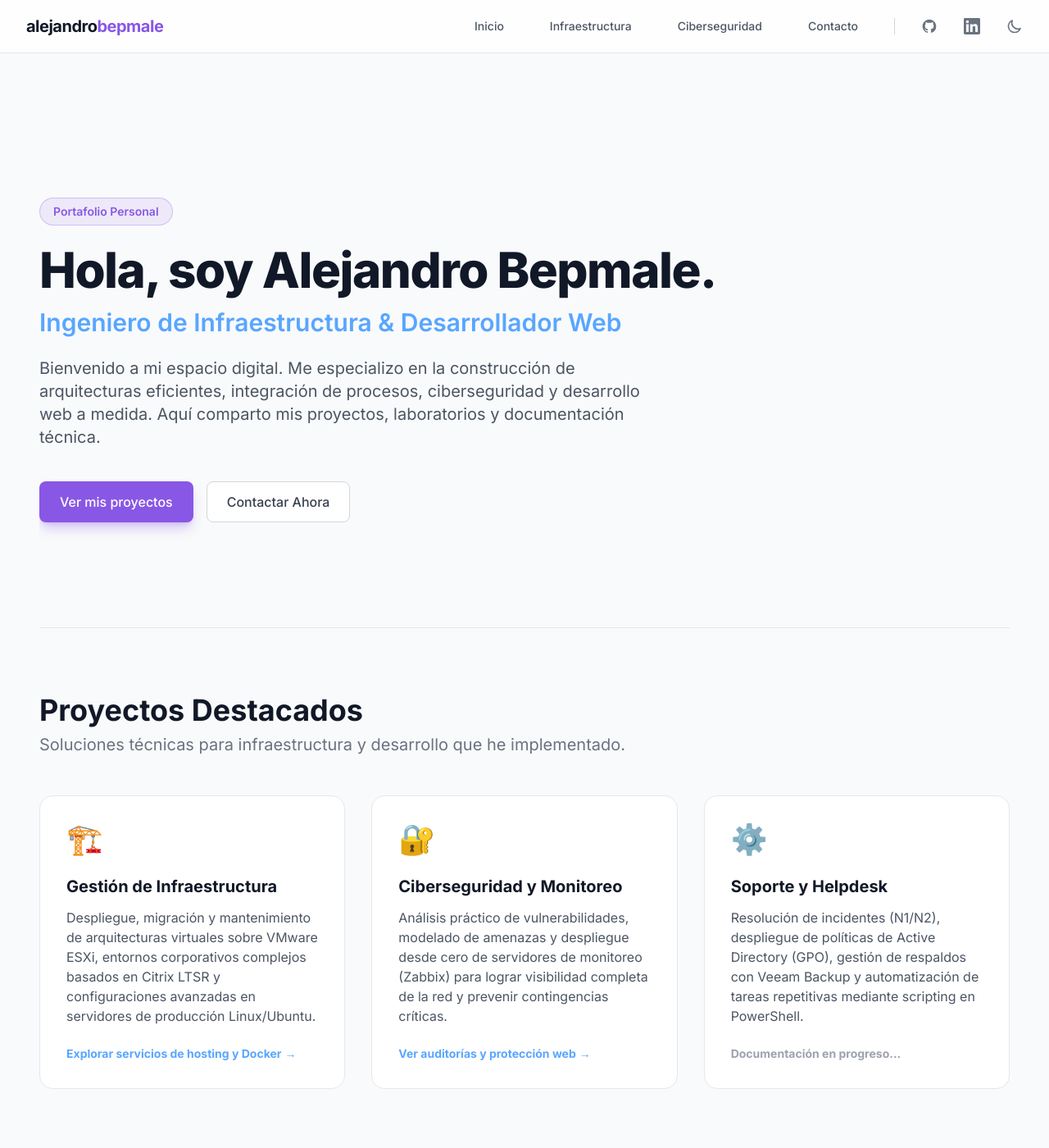
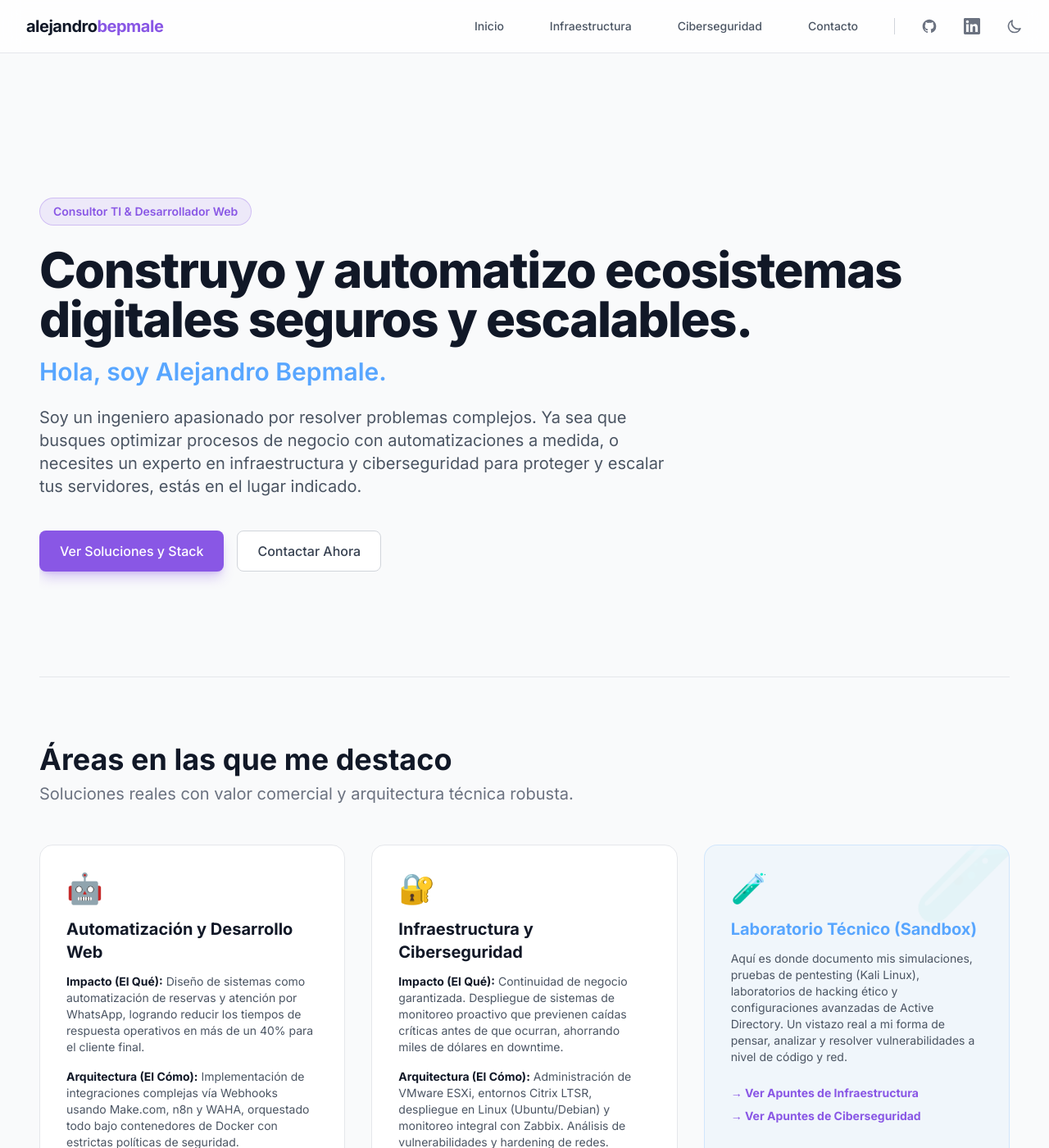
Before and after one commit to alejandrobepmale/alejandrobepmale.github.io, a Jekyll site: the page built from index.html, in a window 1280 px wide and 1400 px high. Shown: the whole window at 82% size. Built offline with Jekyll 4.4.1, drawn with Linux system fonts in a browser that asks for light colours; nearby versions of some CDN libraries.

Commit message:
Aplicar estrategia de copy dual y seccion de Laboratorio

```diff
--- a/index.html
+++ b/index.html
@@ -7,46 +7,50 @@ description: Especialista en desarrollo web, hosting avanzado y automatización
 
 <!-- Hero Section -->
 <section class="py-16 md:py-24 lg:py-32 flex flex-col items-start justify-center relative overflow-hidden">
-  <span class="inline-block px-4 py-1.5 rounded-full border border-brand-purple/30 bg-brand-purple/10 text-brand-purple dark:text-[#d2a8ff] text-sm font-semibold mb-6">Portafolio Personal</span>
-  <h1 class="text-4xl md:text-5xl lg:text-6xl font-extrabold tracking-tight text-gray-900 dark:text-white leading-tight mb-4">Hola, soy Alejandro Bepmale.</h1>
-  <h2 class="text-2xl md:text-3xl font-semibold text-brand-blue mb-6">Ingeniero de Infraestructura & Desarrollador Web</h2>
-  <p class="text-lg md:text-xl text-gray-600 dark:text-gray-400 max-w-3xl mb-10 leading-relaxed">Bienvenido a mi espacio digital. Me especializo en la construcción de arquitecturas eficientes, integración de procesos, ciberseguridad y desarrollo web a medida. Aquí comparto mis proyectos, laboratorios y documentación técnica.</p>
+  <span class="inline-block px-4 py-1.5 rounded-full border border-brand-purple/30 bg-brand-purple/10 text-brand-purple dark:text-[#d2a8ff] text-sm font-semibold mb-6">Consultor TI & Desarrollador Web</span>
+  <h1 class="text-4xl md:text-5xl lg:text-6xl font-extrabold tracking-tight text-gray-900 dark:text-white leading-tight mb-4">Construyo y automatizo ecosistemas digitales seguros y escalables.</h1>
+  <h2 class="text-2xl md:text-3xl font-semibold text-brand-blue mb-6">Hola, soy Alejandro Bepmale.</h2>
+  <p class="text-lg md:text-xl text-gray-600 dark:text-gray-400 max-w-3xl mb-10 leading-relaxed">Soy un ingeniero apasionado por resolver problemas complejos. Ya sea que busques optimizar procesos de negocio con automatizaciones a medida, o necesites un experto en infraestructura y ciberseguridad para proteger y escalar tus servidores, estás en el lugar indicado.</p>
 
   <div class="flex flex-col sm:flex-row gap-4 w-full sm:w-auto">
-    <a href="#proyectos" class="inline-flex items-center justify-center px-6 py-3 border border-transparent text-base font-medium rounded-lg text-white bg-brand-purple hover:bg-[#7a4dd4] shadow-lg shadow-brand-purple/30 transition-all hover:-translate-y-1 text-center">Ver mis proyectos</a>
+    <a href="#destacado" class="inline-flex items-center justify-center px-6 py-3 border border-transparent text-base font-medium rounded-lg text-white bg-brand-purple hover:bg-[#7a4dd4] shadow-lg shadow-brand-purple/30 transition-all hover:-translate-y-1 text-center">Ver Soluciones y Stack</a>
     <a href="#contacto" class="inline-flex items-center justify-center px-6 py-3 border border-gray-300 dark:border-gray-700 text-base font-medium rounded-lg text-gray-700 dark:text-gray-200 bg-white dark:bg-transparent hover:bg-gray-50 dark:hover:bg-gray-800 transition-all hover:-translate-y-1 text-center">Contactar Ahora</a>
   </div>
 </section>
 
-<!-- Proyectos Section -->
-<section id="proyectos" class="py-20 border-t border-gray-200 dark:border-gray-800">
-  <h2 class="text-3xl md:text-4xl font-bold text-gray-900 dark:text-white mb-2">Proyectos Destacados</h2>
-  <p class="text-xl text-gray-500 dark:text-gray-400 mb-12">Soluciones técnicas para infraestructura y desarrollo que he implementado.</p>
+<!-- Soluciones Section -->
+<section id="destacado" class="py-20 border-t border-gray-200 dark:border-gray-800">
+  <h2 class="text-3xl md:text-4xl font-bold text-gray-900 dark:text-white mb-2">Áreas en las que me destaco</h2>
+  <p class="text-xl text-gray-500 dark:text-gray-400 mb-12">Soluciones reales con valor comercial y arquitectura técnica robusta.</p>
 
-  <div class="grid grid-cols-1 md:grid-cols-2 lg:grid-cols-3 gap-8">
+  <div class="grid grid-cols-1 lg:grid-cols-3 gap-8">
 
     <!-- Service 1 -->
-    <div class="bg-white dark:bg-gray-900 border border-gray-200 dark:border-gray-800 rounded-2xl p-8 hover:shadow-xl hover:-translate-y-1 transition-all duration-300 group">
-      <div class="text-4xl mb-6">🏗️</div>
-      <h3 class="text-xl font-bold text-gray-900 dark:text-white mb-3">Gestión de Infraestructura</h3>
-      <p class="text-gray-600 dark:text-gray-400 mb-6">Despliegue, migración y mantenimiento de arquitecturas virtuales sobre VMware ESXi, entornos corporativos complejos basados en Citrix LTSR y configuraciones avanzadas en servidores de producción Linux/Ubuntu.</p>
-      <a href="/infraestructura" class="text-sm font-bold text-brand-blue group-hover:text-brand-purple transition-colors flex items-center">Explorar servicios de hosting y Docker <span class="ml-1">&rarr;</span></a>
+    <div class="bg-white dark:bg-gray-900 border border-gray-200 dark:border-gray-800 rounded-2xl p-8 hover:shadow-xl transition-all duration-300">
+      <div class="text-4xl mb-4">🤖</div>
+      <h3 class="text-xl font-bold text-gray-900 dark:text-white mb-3">Automatización y Desarrollo Web</h3>
+      <p class="text-gray-600 dark:text-gray-400 mb-4 text-sm"><strong class="text-gray-900 dark:text-gray-200">Impacto (El Qué):</strong> Diseño de sistemas como automatización de reservas y atención por WhatsApp, logrando reducir los tiempos de respuesta operativos en más de un 40% para el cliente final.</p>
+      <p class="text-gray-600 dark:text-gray-400 mb-6 text-sm"><strong class="text-gray-900 dark:text-gray-200">Arquitectura (El Cómo):</strong> Implementación de integraciones complejas vía Webhooks usando Make.com, n8n y WAHA, orquestado todo bajo contenedores de Docker con estrictas políticas de seguridad.</p>
     </div>
 
     <!-- Service 2 -->
-    <div class="bg-white dark:bg-gray-900 border border-gray-200 dark:border-gray-800 rounded-2xl p-8 hover:shadow-xl hover:-translate-y-1 transition-all duration-300 group">
-      <div class="text-4xl mb-6">🔐</div>
-      <h3 class="text-xl font-bold text-gray-900 dark:text-white mb-3">Ciberseguridad y Monitoreo</h3>
-      <p class="text-gray-600 dark:text-gray-400 mb-6">Análisis práctico de vulnerabilidades, modelado de amenazas y despliegue desde cero de servidores de monitoreo (Zabbix) para lograr visibilidad completa de la red y prevenir contingencias críticas.</p>
-      <a href="/ciberseguridad" class="text-sm font-bold text-brand-blue group-hover:text-brand-purple transition-colors flex items-center">Ver auditorías y protección web <span class="ml-1">&rarr;</span></a>
+    <div class="bg-white dark:bg-gray-900 border border-gray-200 dark:border-gray-800 rounded-2xl p-8 hover:shadow-xl transition-all duration-300">
+      <div class="text-4xl mb-4">🔐</div>
+      <h3 class="text-xl font-bold text-gray-900 dark:text-white mb-3">Infraestructura y Ciberseguridad</h3>
+      <p class="text-gray-600 dark:text-gray-400 mb-4 text-sm"><strong class="text-gray-900 dark:text-gray-200">Impacto (El Qué):</strong> Continuidad de negocio garantizada. Despliegue de sistemas de monitoreo proactivo que previenen caídas críticas antes de que ocurran, ahorrando miles de dólares en downtime.</p>
+      <p class="text-gray-600 dark:text-gray-400 mb-6 text-sm"><strong class="text-gray-900 dark:text-gray-200">Arquitectura (El Cómo):</strong> Administración de VMware ESXi, entornos Citrix LTSR, despliegue en Linux (Ubuntu/Debian) y monitoreo integral con Zabbix. Análisis de vulnerabilidades y hardening de redes.</p>
     </div>
 
-    <!-- Service 3 -->
-    <div class="bg-white dark:bg-gray-900 border border-gray-200 dark:border-gray-800 rounded-2xl p-8 hover:shadow-xl hover:-translate-y-1 transition-all duration-300 group">
-      <div class="text-4xl mb-6">⚙️</div>
-      <h3 class="text-xl font-bold text-gray-900 dark:text-white mb-3">Soporte y Helpdesk</h3>
-      <p class="text-gray-600 dark:text-gray-400 mb-6">Resolución de incidentes (N1/N2), despliegue de políticas de Active Directory (GPO), gestión de respaldos con Veeam Backup y automatización de tareas repetitivas mediante scripting en PowerShell.</p>
-      <span class="text-sm font-bold text-gray-400 dark:text-gray-600 flex items-center">Documentación en progreso...</span>
+    <!-- Lab Section -->
+    <div class="bg-brand-blue/5 border border-brand-blue/20 rounded-2xl p-8 hover:shadow-xl transition-all duration-300 relative overflow-hidden group">
+      <div class="absolute -right-10 -top-10 text-9xl opacity-5 group-hover:opacity-10 transition-opacity">🧪</div>
+      <div class="text-4xl mb-4">🧪</div>
+      <h3 class="text-xl font-bold text-brand-blue mb-3">Laboratorio Técnico (Sandbox)</h3>
+      <p class="text-gray-600 dark:text-gray-400 mb-6 text-sm relative z-10">Aquí es donde documento mis simulaciones, pruebas de pentesting (Kali Linux), laboratorios de hacking ético y configuraciones avanzadas de Active Directory. Un vistazo real a mi forma de pensar, analizar y resolver vulnerabilidades a nivel de código y red.</p>
+      <div class="flex flex-col space-y-2 relative z-10">
+        <a href="/infraestructura" class="text-sm font-bold text-brand-purple hover:underline transition-colors flex items-center">&rarr; Ver Apuntes de Infraestructura</a>
+        <a href="/ciberseguridad" class="text-sm font-bold text-brand-purple hover:underline transition-colors flex items-center">&rarr; Ver Apuntes de Ciberseguridad</a>
+      </div>
     </div>
 
   </div>
```
